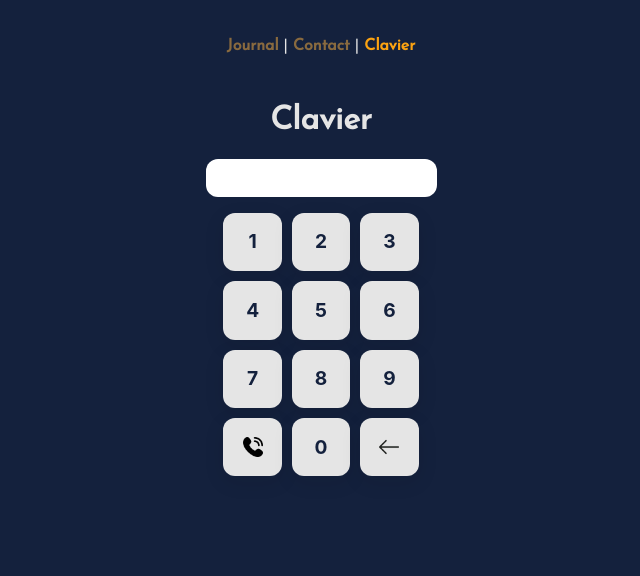
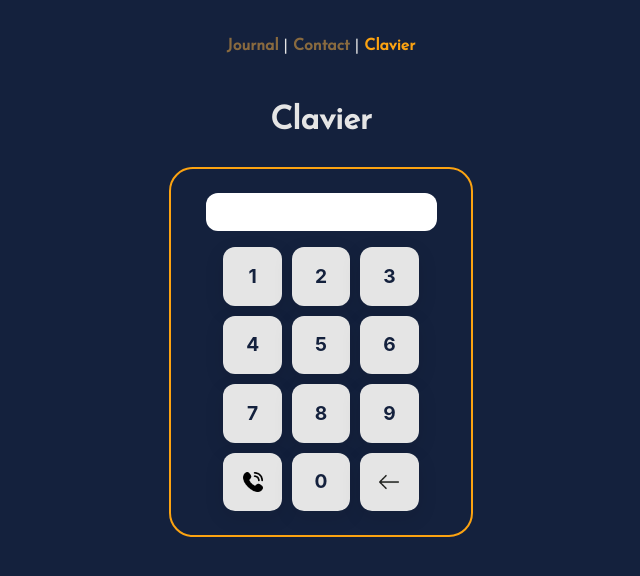
Before and after one commit to BDenisss/Denis_Bucspun_VueJS, a Vue app: page /#/clavier in a window 1280 px wide. Shown: the top 576 px of the page, without its empty margins (319-959 px from the left). Built offline with nearby package versions, Linux system fonts and the light colour scheme.

Commit message:
:lipstick: Improve style

```diff
--- a/src/views/ClavierView.vue
+++ b/src/views/ClavierView.vue
@@ -1,5 +1,6 @@
 <template>
   <h1>Clavier</h1>
+  <div class="phone_container">
     <div class="phone">
       <form>
         <div class="container_input">
@@ -29,6 +30,8 @@
         </div>
       </div>
     </div>
+  </div>
+
 
 </template>
 
@@ -111,4 +114,18 @@ form {
   font-weight: bold;
   cursor: pointer;
 }
+
+.phone_container {
+  display: flex;
+  justify-content: center;
+  align-items: center;
+  margin: 30px 0;
+}
+
+.phone {
+  border: 2px solid #fca311;
+  padding: 24px 0;
+  width: 300px;
+  border-radius: 24px
+}
 </style>
```
Lines whose indentation alone changed are shown as unchanged.
